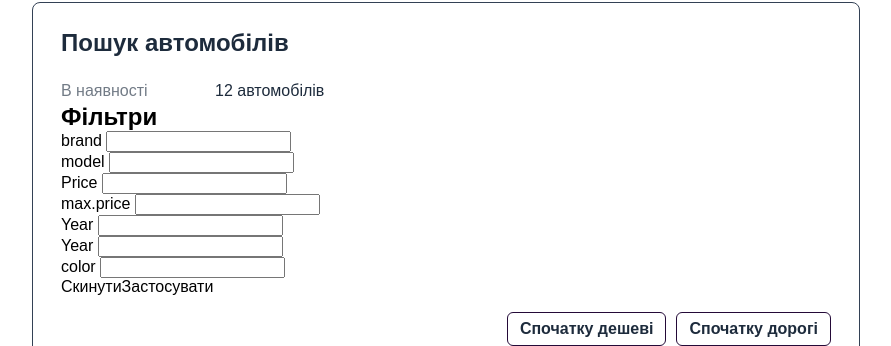
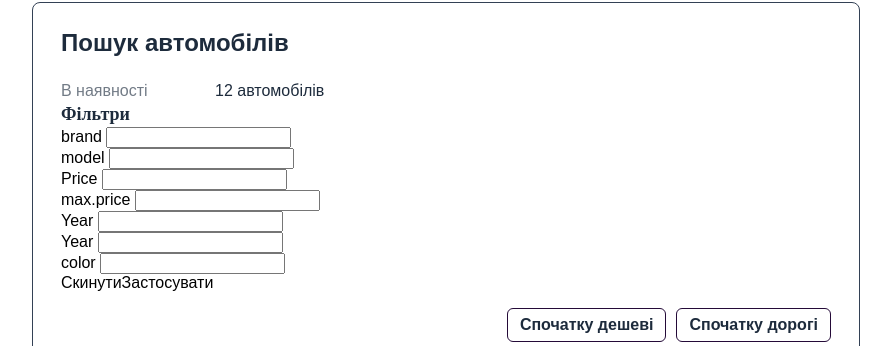
Before and after one commit to ValentynaVK/cars-app, a React app: page / in a window 1280 px wide. Shown: the part 116-462 px from the top of the page, without its empty margins (194-1085 px from the left). Built offline with nearby package versions, Linux system fonts and the light colour scheme; the HTML template or start-up script is replaced by a standard one.

Commit message:
error-message

```diff
--- a/src/components/Filters/Filters.jsx
+++ b/src/components/Filters/Filters.jsx
@@ -1,6 +1,7 @@
 import Input from "../Input/Input";
 import { useState } from "react";
 import cars from "../../data/cars";
+import style from "./Filters.module.css";
 
 const Filters = ({ setCars }) => {
   const [brandValue, setBrandValue] = useState("");
@@ -10,9 +11,22 @@ const Filters = ({ setCars }) => {
   const [minPrice, setMinPrice] = useState("");
   const [maxPrice, setMaxPrice] = useState("");
   const [color, setColor] = useState("");
+  const [error, setError] = useState("");
 
   const handleSubmit = (event) => {
     event.preventDefault();
+
+    if (minYear && maxYear && parseInt(minYear) > parseInt(maxYear)) {
+      setError("Неправильний діапазон дат.");
+      return;
+    }
+
+    if (minPrice && maxPrice && parseInt(minPrice) > parseInt(maxPrice)) {
+      setError("Неправильний діапазон цін.");
+      return;
+    }
+    setError("");
+
     const filtered = cars.filter((car) => {
       const brandMatch = car.brand
         .toLowerCase()
@@ -45,12 +59,14 @@ const Filters = ({ setCars }) => {
     setMinPrice("");
     setMaxPrice("");
     setColor("");
+    setError("");
     setCars(cars);
   };
   return (
     <div>
-      <h2>Фільтри</h2>
-      <form onSubmit={handleSubmit}>
+      <h2 className={style.headerText}>Фільтри</h2>
+      {error && <p className={style.errorMessage}>{error}</p>}
+      <form onSubmit={handleSubmit} className={style.filtersForm}>
         <Input
           name="brand"
           onChange={(event) => {
--- a/src/components/Filters/Filters.module.css
+++ b/src/components/Filters/Filters.module.css
@@ -0,0 +1,13 @@
+.headerText {
+  color: #1d2b3c;
+  font-family: Manrope;
+  font-size: 18px;
+  line-height: 133.333%;
+}
+.errorMessage {
+  color: #d20505;
+  font-family: Roboto;
+  font-size: 10px;
+}
+.filtersForm {
+}
```
